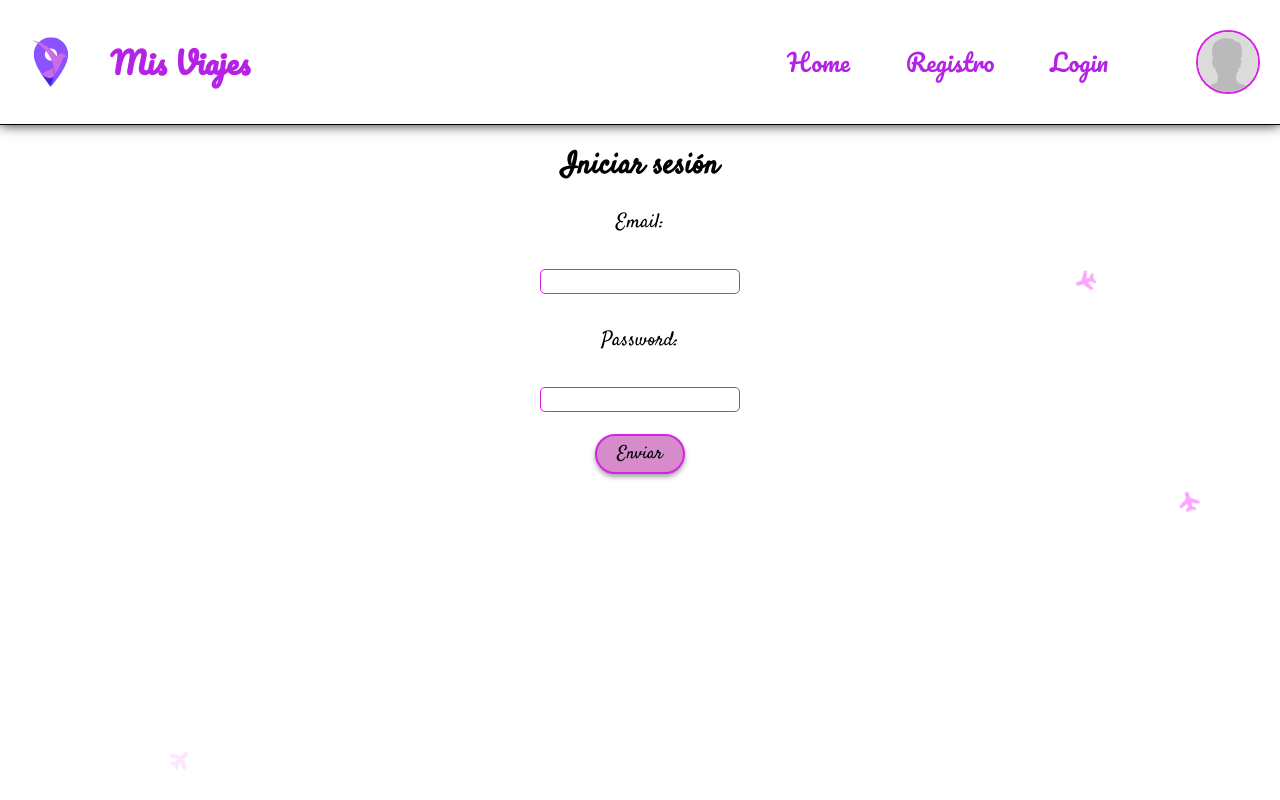
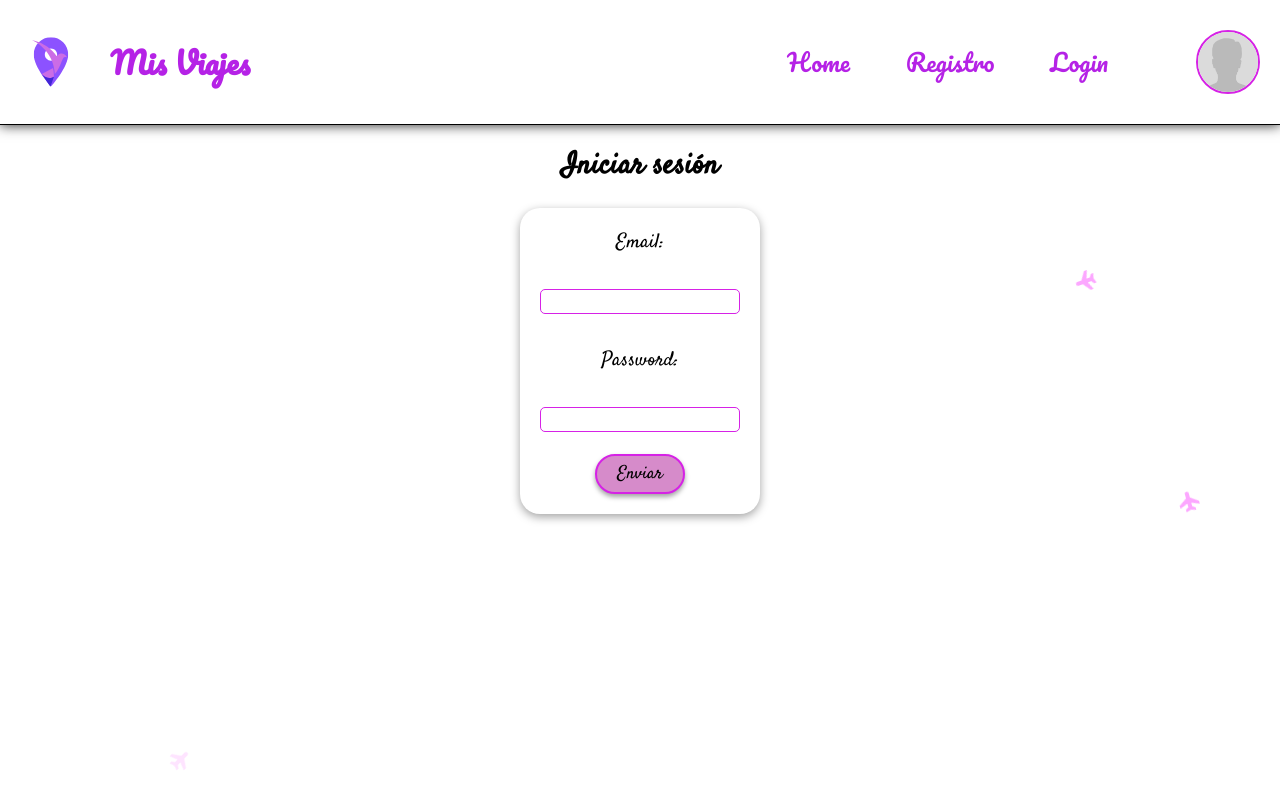
Before and after one commit to griloxx/frontendMisViajes, a React (Vite) app: page /login in a window 1280 px wide. Built offline with nearby package versions, Linux system fonts and the light colour scheme.

Commit message:
Actualización css y mas

```diff
--- a/src/Api/servicioLoginUsuario.jsx
+++ b/src/Api/servicioLoginUsuario.jsx
@@ -1,7 +1,7 @@
 import { API_HOST } from "../../utils/constants";
 import { METHOD } from "./sendApiRequest";
-import { sendApiRequestAvatar } from "./sendApiRequestAvatar";
+import { sendApiRequest } from "./sendApiRequest";
 
 export const servicioLoginUsuario = async (requestObject) => {
-    return sendApiRequestAvatar (METHOD.POST, API_HOST + "/usuarios/Login", requestObject);
+    return sendApiRequest (METHOD.POST, API_HOST + "/usuarios/login", requestObject);
 };
--- a/src/Pages/LoginPage.jsx
+++ b/src/Pages/LoginPage.jsx
@@ -2,10 +2,10 @@ import Joi from "joi";
 import "../Styles/LoginPage.css"
 import { Input } from "../Components/Input";
 import { Forms } from "../Components/Forms";
-import { LoginContext } from "../context/LoginContext";
-import { useContext, useState } from "react";
 import { servicioLoginUsuario } from "../Api/servicioLoginUsuario";
 import { useToast } from "../../Hooks/useToast";
+import { Toast } from "../Components/Toast";
+import { useLogin } from "../../Hooks/useLogin";
 
 const schema = Joi.object({
     email: Joi.string().required(),
@@ -13,13 +13,14 @@ const schema = Joi.object({
 });
 
 export function LoginPage() {
-    const {login} = useContext(LoginContext);
-    const {email} = login || {};
+    const setlogin = useLogin()
     const { toastData, showToast } = useToast();
 
-    async function onSubmit(servicioLoginUsuario) {
+    async function onSubmit(formValue) {
         showToast(0, "", "");
     const loginUsuario = await servicioLoginUsuario(formValue);
+console.log(loginUsuario)
+
 
     if (loginUsuario.status == "ok") {
 
@@ -39,7 +40,8 @@ export function LoginPage() {
             <section className="section-log-u">
                 <h2 className="heading2-log-u">Iniciar sesión</h2>
 
-                <Forms schema={schema} className="form-log-u" onSubmit={onSubmit} initialValue={email}>
+                <div className="div-border-form">
+                    <Forms schema={schema} onSubmit={onSubmit}>
                         <div className="div-form-log">
                             <Input
                                 name={"email"}
@@ -58,7 +60,9 @@ export function LoginPage() {
                             />
                         </div>
                     </Forms>
+                </div>
             </section>
+            <Toast toastData={toastData}/>
         </main>
     );
 };
--- a/src/Styles/LoginPage.css
+++ b/src/Styles/LoginPage.css
@@ -18,17 +18,14 @@
   padding: 2rem;
 }
 
-.form-log-u {
-  max-width: 100rem;
-  min-width: 28rem;
-  margin: 2rem;
-  /*border: .2rem solid var(--color-bordes); */
+.div-border-form {
   border-radius: 2rem;
   padding: 2rem 0;
   box-shadow: 0 .3rem 1rem var(--color-sombras);
   z-index: 1;
   background-color: white;
-  }
+}
+
 
 .div-form-log {
   display: flex;
```
Lines whose indentation alone changed are shown as unchanged.
